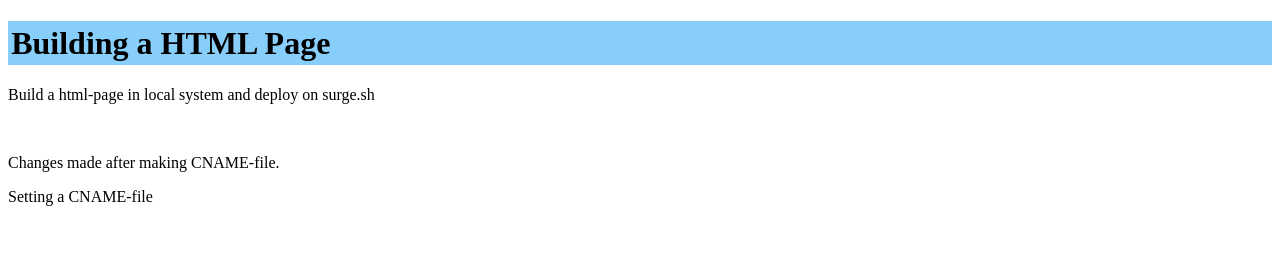
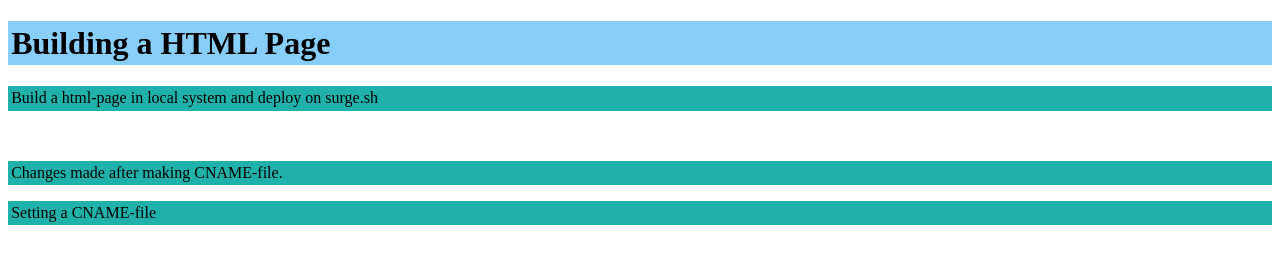
Before and after one commit to aasif112/surge00, a plain HTML site: page index.html in a window 1280 px wide. Drawn offline with Linux system fonts and the light colour scheme.

Commit message:
Update style.css

```diff
--- a/style.css
+++ b/style.css
@@ -1,5 +1,8 @@
 h1  {   background-color: lightskyblue;
         padding: 0.2rem;
+}
 
-
+p   {
+    background-color: lightseagreen;
+    padding: 0.2rem;
 }
```
